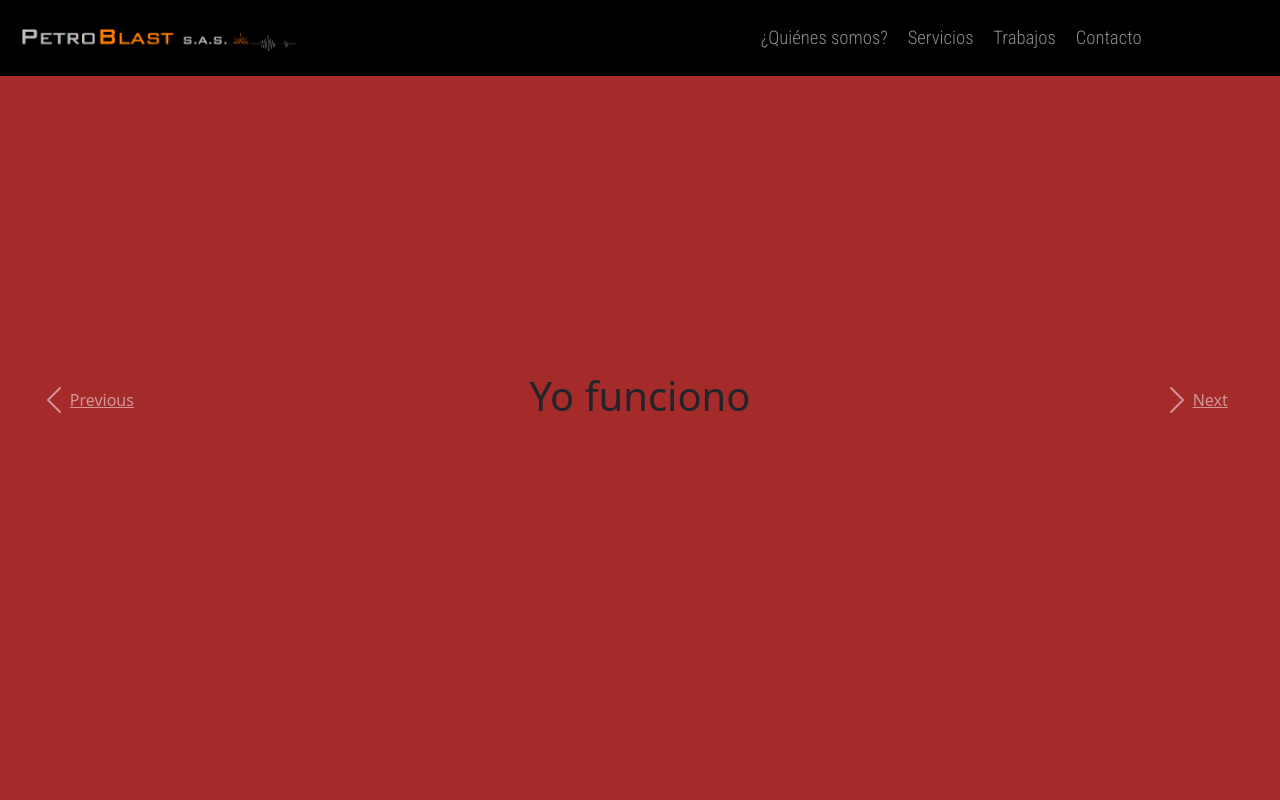
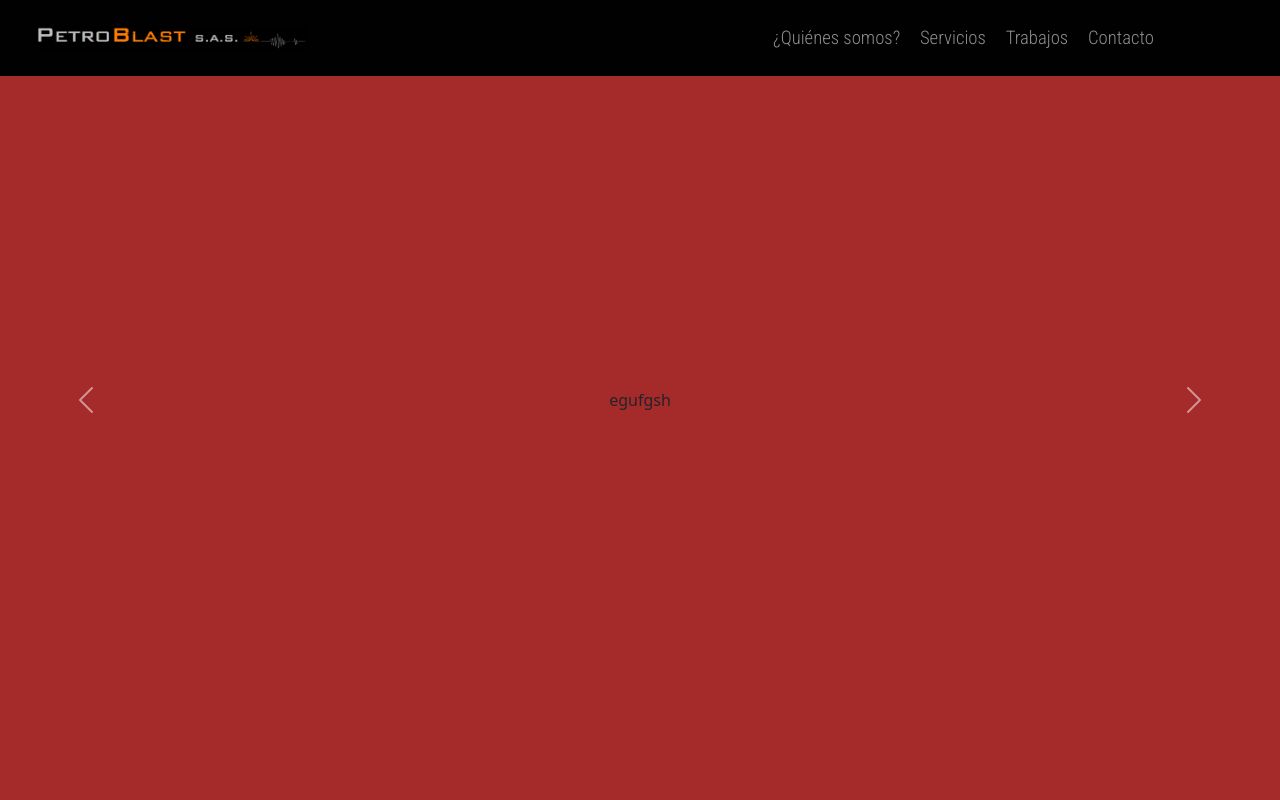
Before and after one commit to Kapfva/pruebaReact, a React (Create React App) app: page / in a window 1280 px wide. Shown: the top 800 px of the page. Built offline with nearby package versions, Linux system fonts and the light colour scheme; a web font is replaced by a local one.

Commit message:
js de bootstrap funciona

```diff
--- a/package.json
+++ b/package.json
@@ -4,10 +4,12 @@
 	"version": "0.1.0",
 	"private": true,
 	"dependencies": {
+		"@popperjs/core": "^2.10.2",
 		"@testing-library/jest-dom": "^5.14.1",
 		"@testing-library/react": "^11.2.7",
 		"@testing-library/user-event": "^12.8.3",
 		"bootstrap": "^5.1.2",
+		"jquery": "^3.6.0",
 		"react": "^17.0.2",
 		"react-dom": "^17.0.2",
 		"react-router-dom": "^5.3.0",
--- a/public/index.html
+++ b/public/index.html
@@ -21,12 +21,7 @@
       work correctly both with client-side routing and a non-root public URL.
       Learn how to configure a non-root public URL by running `npm run build`.
     -->
-		<link
-			href="https://cdn.jsdelivr.net/npm/bootstrap@5.1.2/dist/css/bootstrap.min.css"
-			rel="stylesheet"
-			integrity="sha384-uWxY/CJNBR+1zjPWmfnSnVxwRheevXITnMqoEIeG1LJrdI0GlVs/9cVSyPYXdcSF"
-			crossorigin="anonymous"
-		/>
+	<link rel="stylesheet" href="https://stackpath.bootstrapcdn.com/bootstrap/4.4.1/css/bootstrap.min.css" integrity="sha384-Vkoo8x4CGsO3+Hhxv8T/Q5PaXtkKtu6ug5TOeNV6gBiFeWPGFN9MuhOf23Q9Ifjh" crossorigin="anonymous">
 		<!--Fonts-->
 		<link
 			href="https://fonts.googleapis.com/css2?family=Roboto+Condensed:wght@300&display=swap"
@@ -40,21 +35,12 @@
 	</head>
 	<body>
 		<noscript>You need to enable JavaScript to run this app.</noscript>
+
 		<div id="root"></div>
-		<!--
-      This HTML file is a template.
-      If you open it directly in the browser, you will see an empty page.
 
-      You can add webfonts, meta tags, or analytics to this file.
-      The build step will place the bundled scripts into the <body> tag.
+		<script src="https://code.jquery.com/jquery-3.4.1.slim.min.js" integrity="sha384-J6qa4849blE2+poT4WnyKhv5vZF5SrPo0iEjwBvKU7imGFAV0wwj1yYfoRSJoZ+n" crossorigin="anonymous"></script>
+		<script src="https://cdn.jsdelivr.net/npm/popper.js@1.16.0/dist/umd/popper.min.js" integrity="sha384-Q6E9RHvbIyZFJoft+2mJbHaEWldlvI9IOYy5n3zV9zzTtmI3UksdQRVvoxMfooAo" crossorigin="anonymous"></script>
+		<script src="https://stackpath.bootstrapcdn.com/bootstrap/4.4.1/js/bootstrap.min.js" integrity="sha384-wfSDF2E50Y2D1uUdj0O3uMBJnjuUD4Ih7YwaYd1iqfktj0Uod8GCExl3Og8ifwB6" crossorigin="anonymous"></script>
 
-      To begin the development, run `npm start` or `yarn start`.
-      To create a production bundle, use `npm run build` or `yarn build`.
-    -->
-		<script
-			src="https://cdn.jsdelivr.net/npm/bootstrap@5.1.2/dist/js/bootstrap.bundle.min.js"
-			integrity="sha384-kQtW33rZJAHjgefvhyyzcGF3C5TFyBQBA13V1RKPf4uH+bwyzQxZ6CmMZHmNBEfJ"
-			crossorigin="anonymous"
-		></script>
 	</body>
 </html>
--- a/src/components/principalComponents/Carousel.css
+++ b/src/components/principalComponents/Carousel.css
@@ -1,6 +1,64 @@
+/* :root {
+	--main-white-color: white;
+	--main-black-color: black;
+}
+.static {
+	position: static;
+}
+.cover {
+	background-size: cover;
+	background-position: center;
+	background-repeat: no-repeat;
+	border: 10em;
+}
+.carousel { */
+	/* position: relative; */
+	/* max-height: 100vh;
+	background-color: lightgray;
+}
+.carousel::before {
+	content: ''; */
+	/* background-color: rgba(0, 0, 0, 0.5); */
+	/* z-index: 3;
+	display: block;
+	width: 100%;
+	height: 100%;
+	left: 0;
+	right: 0;
+	position: absolute;
+}
+.carousel img { */
+	/* position: absolute; */
+	/* height: 100vh;
+	object-fit: cover;
+} */
+/*Slides styles*/
 
+/* .title {
+	font-family: 'Oswald', sans-serif;
+	font-size: 13vh;
+	color: #ff7f00;
+}
+.title-white {
+	font-family: 'Oswald', sans-serif;
+	font-size: 13vh;
+	color: white;
+}
+.subtitle {
+	font-family: 'Muli', sans-serif;
+	font-size: 2.5vh;
+	color: #fff;
+} */
 
 .rojo{
-    background-color: brown;
-    height:  100vh;
+	height: 100vh;
+	background-color: brown;
 }
+.amarillo{
+	height: 100vh;
+	background-color: yellowgreen;
+}
+.verde{
+	height: 100vh;
+	background-color: green;
+}
--- a/src/components/principalComponents/Carousel.js
+++ b/src/components/principalComponents/Carousel.js
@@ -1,47 +1,38 @@
 import React from 'react';
 import './Carousel.css';
+// var Carousel = ReactBootstrap.Carousel;
 
-
-const Carousel = () => {
+const Carouselprincipal = () => {
 	return (
 		<div className="row">
 			<div
-				id="carousel-principal"
-				className="carousel slide"
+				id="carouselExampleFade"
+				className="carousel slide carousel-fade"
 				data-ride="carousel"
 			>
-				<ol className="carousel-indicators">
-					<li
-						data-target="#carousel-principal"
-						data-slide-to="0"
-						className="active"
-					></li>
-					<li data-target="#carousel-principal" data-slide-to="1"></li>
-					<li data-target="#carousel-principal" data-slide-to="2"></li>
-				</ol>
 				<div className="carousel-inner">
 					<div className="carousel-item active">
-						<div className="rojo d-flex align-items-center justify-content-center ">
-							<h1>Yo funciono</h1>
+						{/* <img src="..." className="d-block w-100" alt="..."> */}
+						<div className="verde d-flex align-items-center justify-content-center">
+							egufgsh
 						</div>
-						{/* <img className="d-block w-100" src="..." alt="First slide"> */}
 					</div>
 					<div className="carousel-item">
-						<div className="rojo d-flex align-items-center justify-content-center ">
-							<h1>Yo fun</h1>
+						<div className="rojo d-flex align-items-center justify-content-center">
+							egufgsh
 						</div>
-						{/* <img className="d-block w-100" src="..." alt="Second slide"> */}
+						{/* <img src="..." className="d-block w-100" alt="..."> */}
 					</div>
 					<div className="carousel-item">
-						<div className="rojo d-flex align-items-center justify-content-center ">
-							<h1>Yo funco</h1>
+						<div className="amarillo align-items-center justify-content-center">
+							egufgsh
 						</div>
-						{/* <img className="d-block w-100" src="..." alt="Third slide"> */}
+						{/* <img src="..." className="d-block w-100" alt="..."> */}
 					</div>
 				</div>
 				<a
 					className="carousel-control-prev"
-					href="#carousel-principal"
+					href="#carouselExampleFade"
 					role="button"
 					data-slide="prev"
 				>
@@ -50,7 +41,7 @@ const Carousel = () => {
 				</a>
 				<a
 					className="carousel-control-next"
-					href="#carousel-principal"
+					href="#carouselExampleFade"
 					role="button"
 					data-slide="next"
 				>
@@ -62,4 +53,4 @@ const Carousel = () => {
 	);
 };
 
-export default Carousel;
+export default Carouselprincipal;
--- a/src/index.js
+++ b/src/index.js
@@ -1,17 +1,13 @@
 import React from 'react';
 import ReactDOM from 'react-dom';
-import './index.css';
 import App from './App';
+
 import reportWebVitals from './reportWebVitals';
 
-import 'bootstrap/dist/css/bootstrap.css';
+// import 'bootstrap';
+import 'bootstrap/dist/css/bootstrap.min.css';
 
-ReactDOM.render(
-  <React.StrictMode>
-    <App />
-  </React.StrictMode>,
-  document.getElementById('root')
-);
+ReactDOM.render(<App />, document.getElementById('root'));
 
 // If you want to start measuring performance in your app, pass a function
 // to log results (for example: reportWebVitals(console.log))
```
Also changed, not shown: 1 other file (tests, documents, lock files or other folders).
